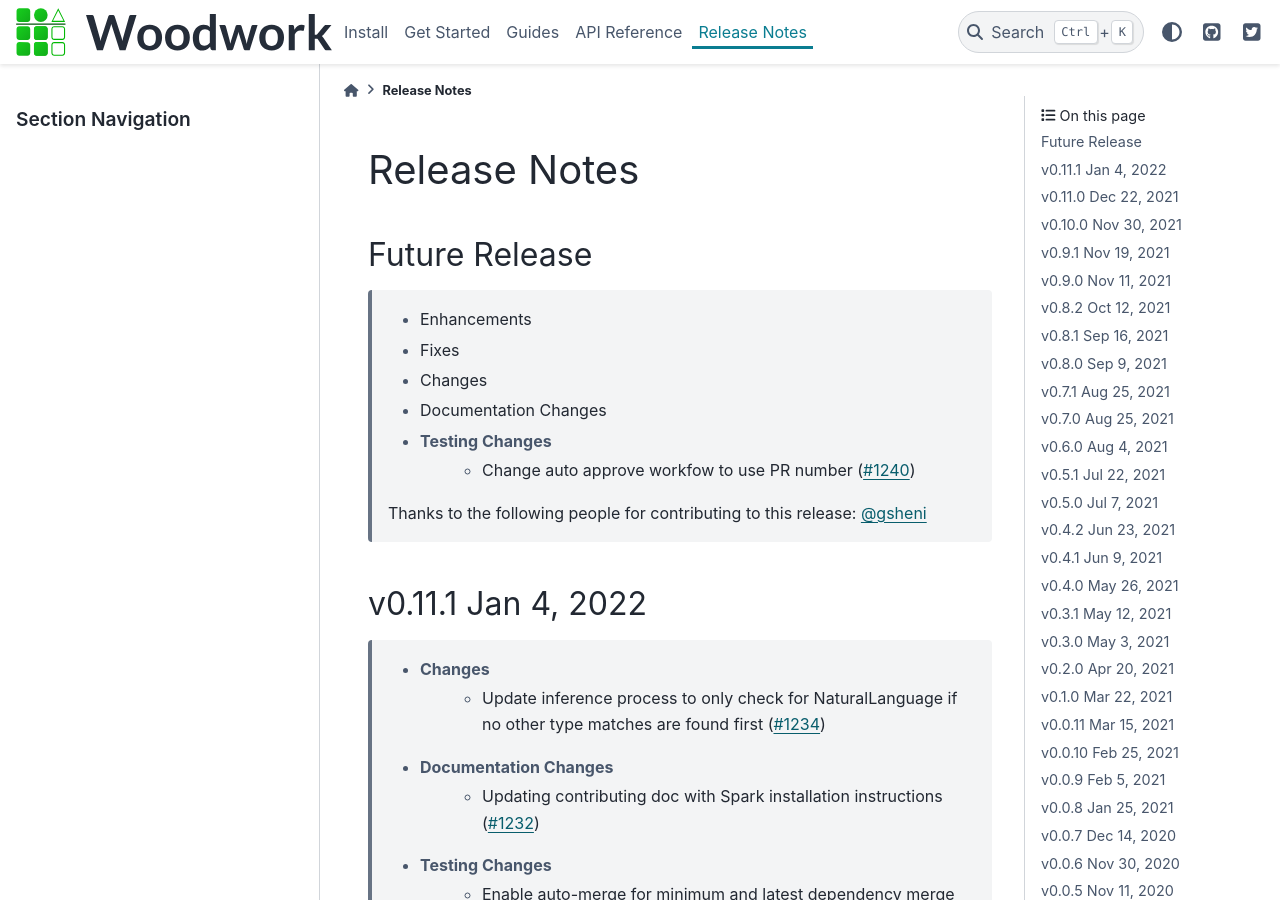
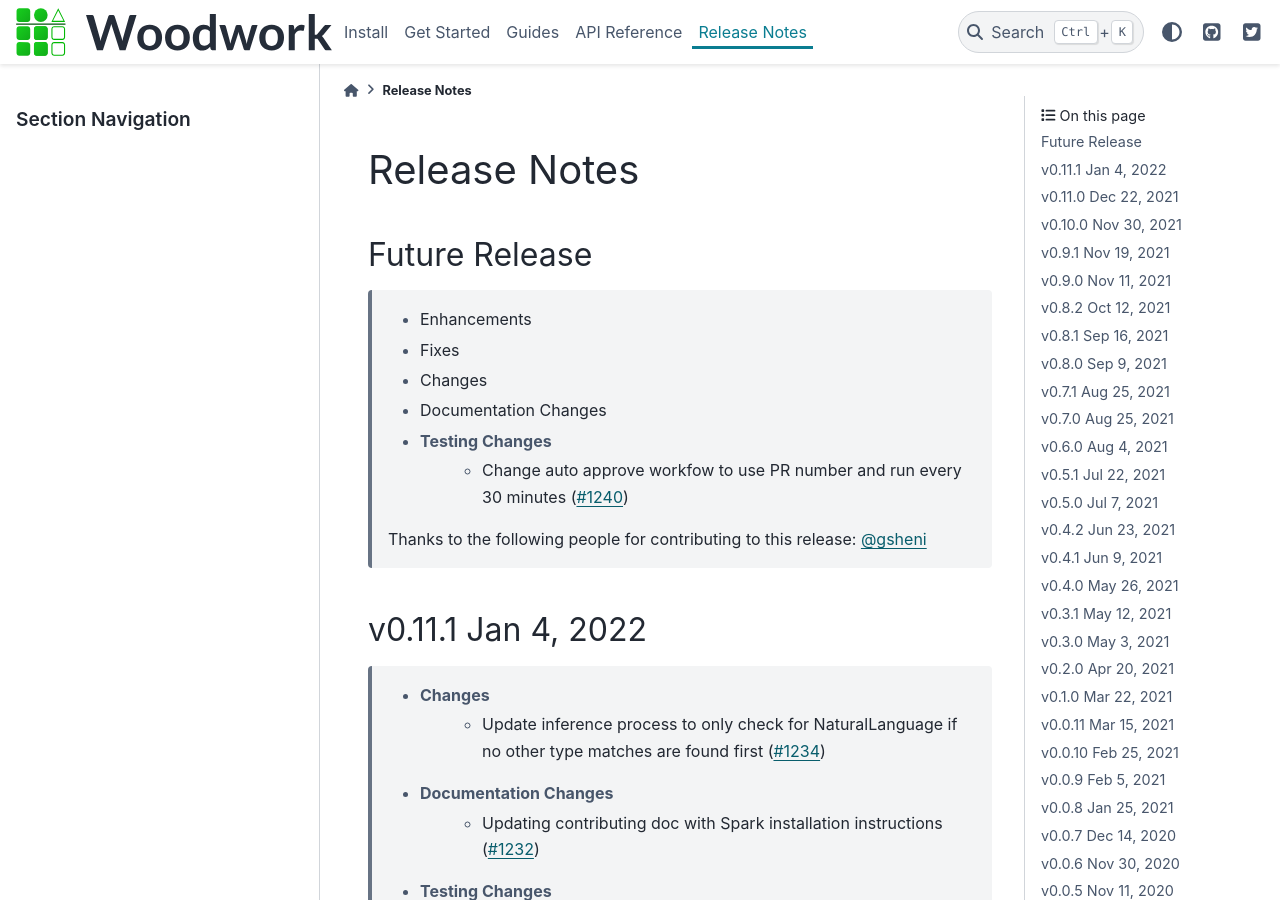
Before and after one commit to alteryx/woodwork, a Sphinx documentation site: the page built from docs/source/release_notes.rst, in a window 1280 px wide and 900 px high. Built offline with Sphinx 7.4.7 and the PyData theme 0.15.4, drawn with Linux system fonts in a browser that asks for light colours; comment, search, counter and statistics services are not loaded.

Commit message:
Update release_notes.rst

```diff
--- a/docs/source/release_notes.rst
+++ b/docs/source/release_notes.rst
@@ -10,7 +10,7 @@ Future Release
     * Changes
     * Documentation Changes
     * Testing Changes
-        * Change auto approve workfow to use PR number (:pr:`1240`)
+        * Change auto approve workfow to use PR number and run every 30 minutes (:pr:`1240`)
 
     Thanks to the following people for contributing to this release:
     :user:`gsheni`
```
